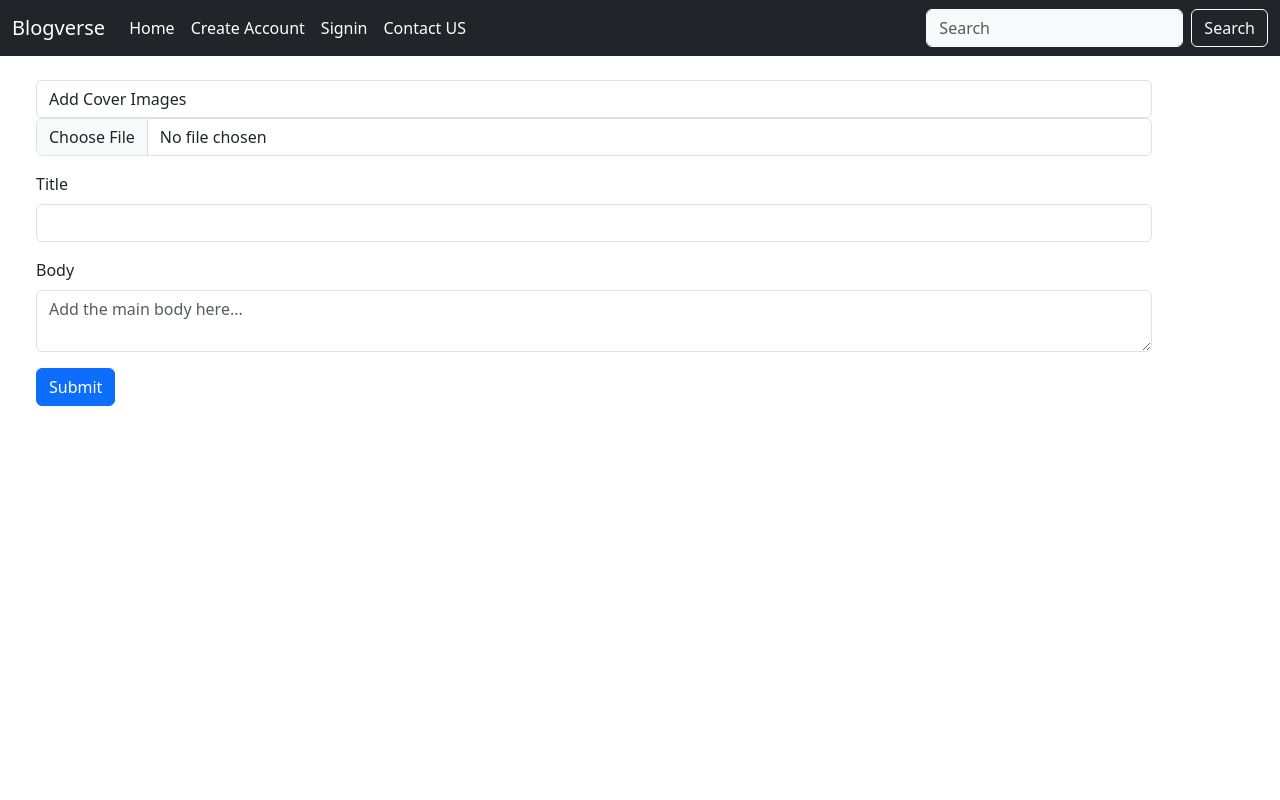
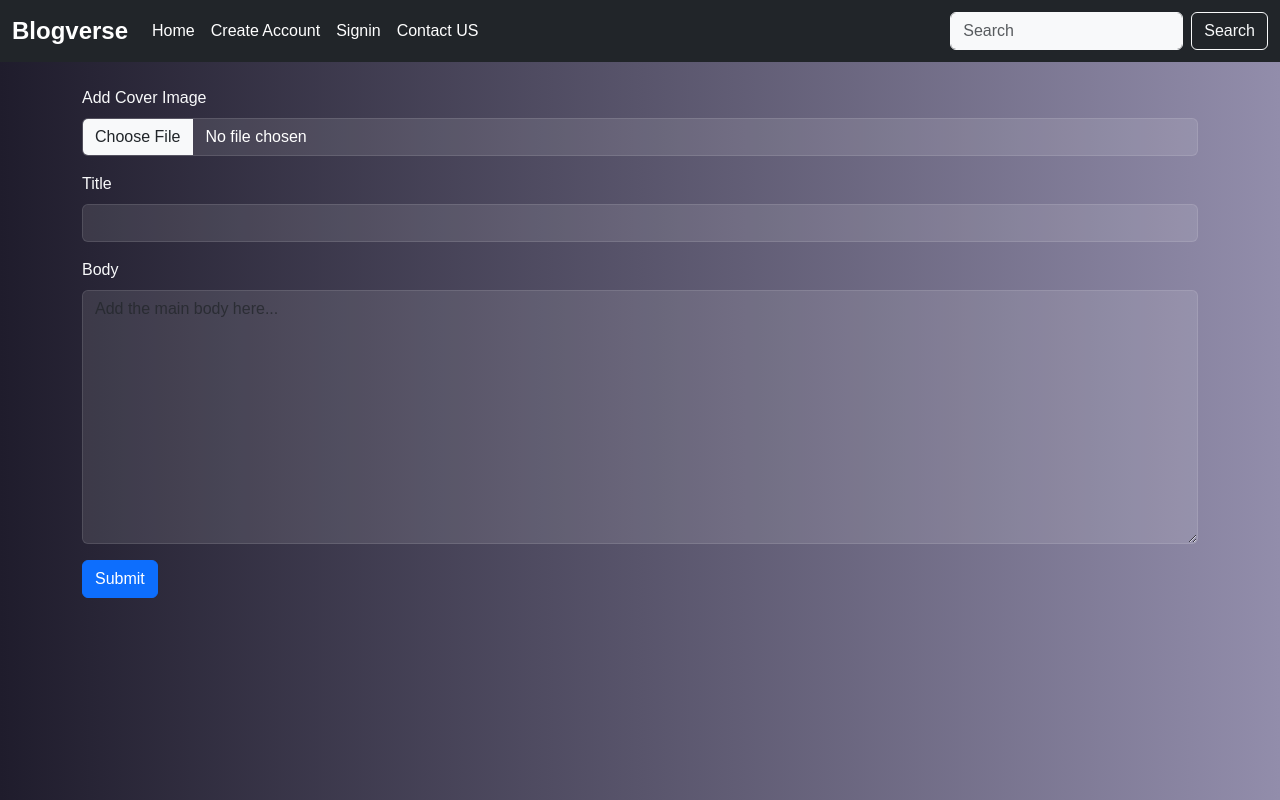
Before and after one commit to this-is-ankit/Blogverse, a Node server app: page /blog/add-new in a window 1280 px wide. Run offline with Node 20, Linux system fonts and the light colour scheme; some libraries are stand-ins or nearby versions.

Commit message:
made it responsive too

```diff
--- /dev/null
+++ b/public/css/style.css
@@ -0,0 +1,118 @@
+/* General Body Styles */
+body {
+    background: linear-gradient(to right, #1f1c2c, #928dab);
+    color: #f8f9fa;
+    font-family: 'Arial', sans-serif;
+}
+
+/* Navigation Bar */
+.navbar {
+    transition: background-color 0.3s ease;
+    background-color: rgba(0, 0, 0, 0.3);
+}
+
+.navbar-brand {
+    font-weight: bold;
+    font-size: 1.5rem;
+    transition: color 0.3s ease;
+    color: #f8f9fa;
+}
+
+.navbar-brand:hover {
+    color: #a389f4;
+}
+
+.nav-link {
+    transition: color 0.3s ease;
+    color: #f8f9fa;
+}
+
+.nav-link:hover {
+    color: #a389f4;
+}
+
+.btn-outline-light {
+    transition: all 0.3s ease;
+}
+
+.btn-outline-light:hover {
+    background-color: #a389f4;
+    color: white;
+}
+
+/* Homepage Blog Cards */
+.card {
+    transition: transform 0.3s ease, box-shadow 0.3s ease;
+    border-radius: 15px;
+    background-color: rgba(255, 255, 255, 0.05);
+    border: 1px solid rgba(255, 255, 255, 0.1);
+    color: #f8f9fa;
+}
+
+.card:hover {
+    transform: translateY(-10px);
+    box-shadow: 0 10px 20px rgba(0,0,0,0.3);
+}
+
+.card-img-top {
+    border-top-left-radius: 15px;
+    border-top-right-radius: 15px;
+}
+
+.card-title{
+    color: #f8f9fa;
+}
+
+/* Blog Page */
+.blog-title {
+    font-size: 3rem;
+    font-weight: bold;
+    margin-bottom: 20px;
+}
+
+.blog-img {
+    border-radius: 15px;
+    margin-bottom: 20px;
+}
+
+.blog-body {
+    font-size: 1.2rem;
+    line-height: 1.8;
+}
+
+.comment-section h1 {
+    font-size: 2rem;
+    font-weight: bold;
+}
+
+/* Forms */
+.form-control {
+    background-color: rgba(255, 255, 255, 0.1);
+    border: 1px solid rgba(255, 255, 255, 0.2);
+    color: white;
+}
+
+.form-control:focus {
+    border-color: #a389f4;
+    box-shadow: 0 0 0 0.25rem rgba(163, 137, 244, 0.25);
+    background-color: rgba(255, 255, 255, 0.15);
+}
+
+.form-label, .form-text{
+    color: #f8f9fa;
+}
+
+
+/* Animation */
+.fade-in {
+    animation: fadeIn 1s ease-in-out;
+}
+
+@keyframes fadeIn {
+    from {
+        opacity: 0;
+    }
+    to {
+        opacity: 1;
+    }
+}
--- a/services/authentication.js
+++ b/services/authentication.js
@@ -4,6 +4,7 @@ function createTokenForUser(user){
     const payload = {
      _id : user._id,
      email : user.email,
+     fullName: user.fullName,
      profileImageURL : user.profileImageURL,
      role : user.role
     };
--- a/views/addBlog.ejs
+++ b/views/addBlog.ejs
@@ -8,25 +8,26 @@
 
 <body>
     <%- include('./partials/nav') %>
-        <form action="/blog" method="post" enctype="multipart/form-data">
-            <div class="container m-4">
+        <div class="container mt-4 fade-in">
+            <form action="/blog" method="post" enctype="multipart/form-data">
                 <div class="mb-3">
-                    <label for="coverImage" class="form-control">Add Cover Images</label>
-                    <input type="file" name="coverImage" class="form-control" id="coverImage" aria-describedby="coverImage">
+                    <label for="coverImage" class="form-label">Add Cover Image</label>
+                    <input type="file" name="coverImage" class="form-control" id="coverImage">
                 </div>
                 <div class="mb-3">
                     <label for="title" class="form-label">Title</label>
-                    <input type="text" name="title" class="form-control" id="title" aria-describedby="title">
+                    <input type="text" name="title" class="form-control" id="title">
                 </div>
                 <div class="mb-3">
                     <label for="body" class="form-label">Body</label>
-                    <textarea name="body" id="body" placeholder="Add the main body here..." class="form-control"></textarea>
+                    <textarea name="body" id="body" placeholder="Add the main body here..." class="form-control"
+                        rows="10"></textarea>
                 </div>
                 <div class="mb-3">
                     <button class="btn btn-primary">Submit</button>
                 </div>
-            </div>
-        </form>
+            </form>
+        </div>
         <%- include('./partials/scripts') %>
 </body>
 
--- a/views/partials/head.ejs
+++ b/views/partials/head.ejs
@@ -1,3 +1,4 @@
 <link href="https://cdn.jsdelivr.net/npm/bootstrap@5.3.8/dist/css/bootstrap.min.css" rel="stylesheet" integrity="sha384-sRIl4kxILFvY47J16cr9ZwB07vP4J8+LH7qKQnuqkuIAvNWLzeN8tE5YBujZqJLB" crossorigin="anonymous">
-    <meta charset="UTF-8">
-    <meta name="viewport" content="width=device-width, initial-scale=1.0">
+<link rel="stylesheet" href="/css/style.css">
+<meta charset="UTF-8">
+<meta name="viewport" content="width=device-width, initial-scale=1.0">
--- a/views/partials/nav.ejs
+++ b/views/partials/nav.ejs
@@ -1,6 +1,6 @@
 <nav class="navbar navbar-expand-lg bg-dark navbar-dark">
   <div class="container-fluid">
-    <a class="navbar-brand text-white" href="#">Blogverse</a>
+    <a class="navbar-brand text-white" href="/">Blogverse</a>
     <button
       class="navbar-toggler"
       type="button"
@@ -15,7 +15,7 @@
     <div class="collapse navbar-collapse" id="navbarSupportedContent">
       <ul class="navbar-nav me-auto mb-2 mb-lg-0">
         <li class="nav-item">
-          <a class="nav-link active text-white" aria-current="page" href="#">Home</a>
+          <a class="nav-link active text-white" aria-current="page" href="/">Home</a>
         </li>
         <% if (locals.user) { %>
           <li class="nav-item">
@@ -28,7 +28,7 @@
             role="button"
             data-bs-toggle="dropdown"
             aria-expanded="false">
-            Ankit Kumar
+            <%= user.fullName %>
           </a>
           <ul class="dropdown-menu bg-dark">
             <li><a class="dropdown-item text-white" href="/user/logout">Log Out</a></li>
```
Also changed, not shown: views/blog.ejs (+24 -17 lines), views/home.ejs (+5 -6 lines), views/signin.ejs (+5 -2 lines), views/signup.ejs (+5 -2 lines).
